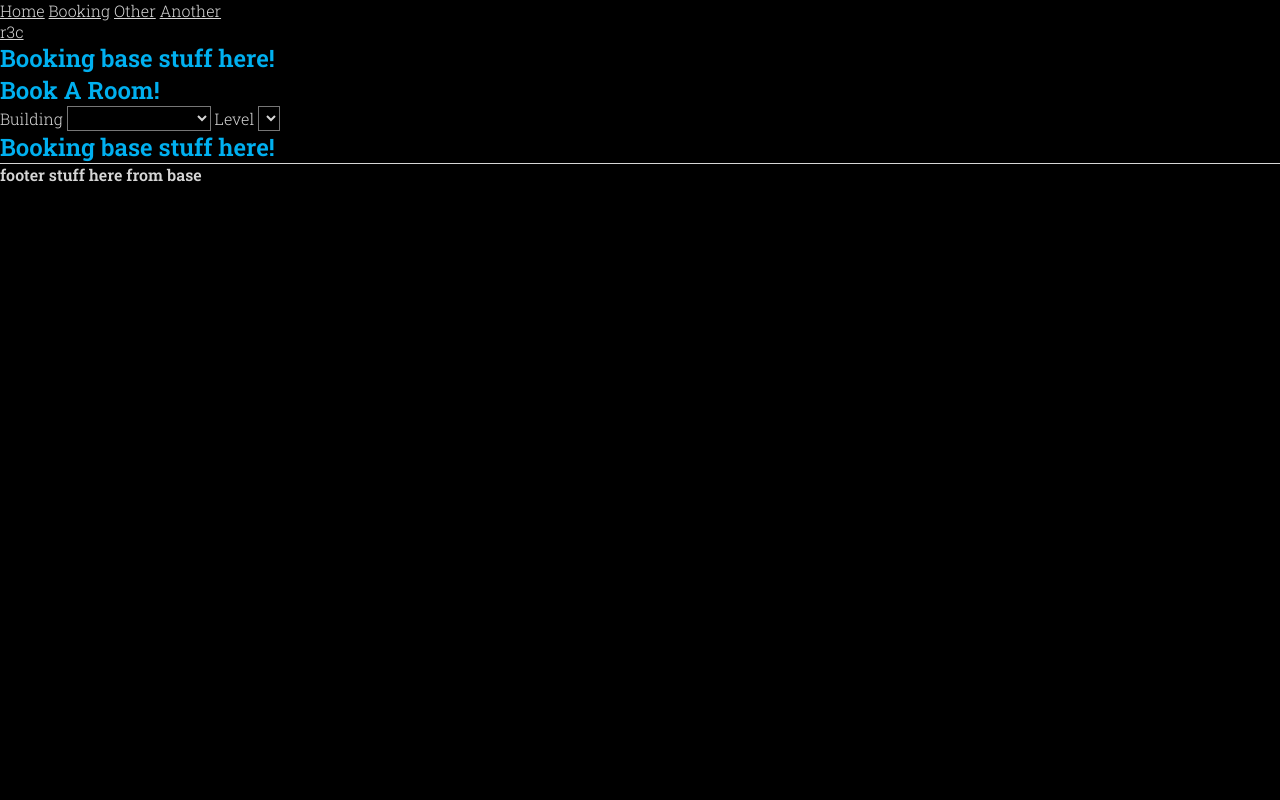
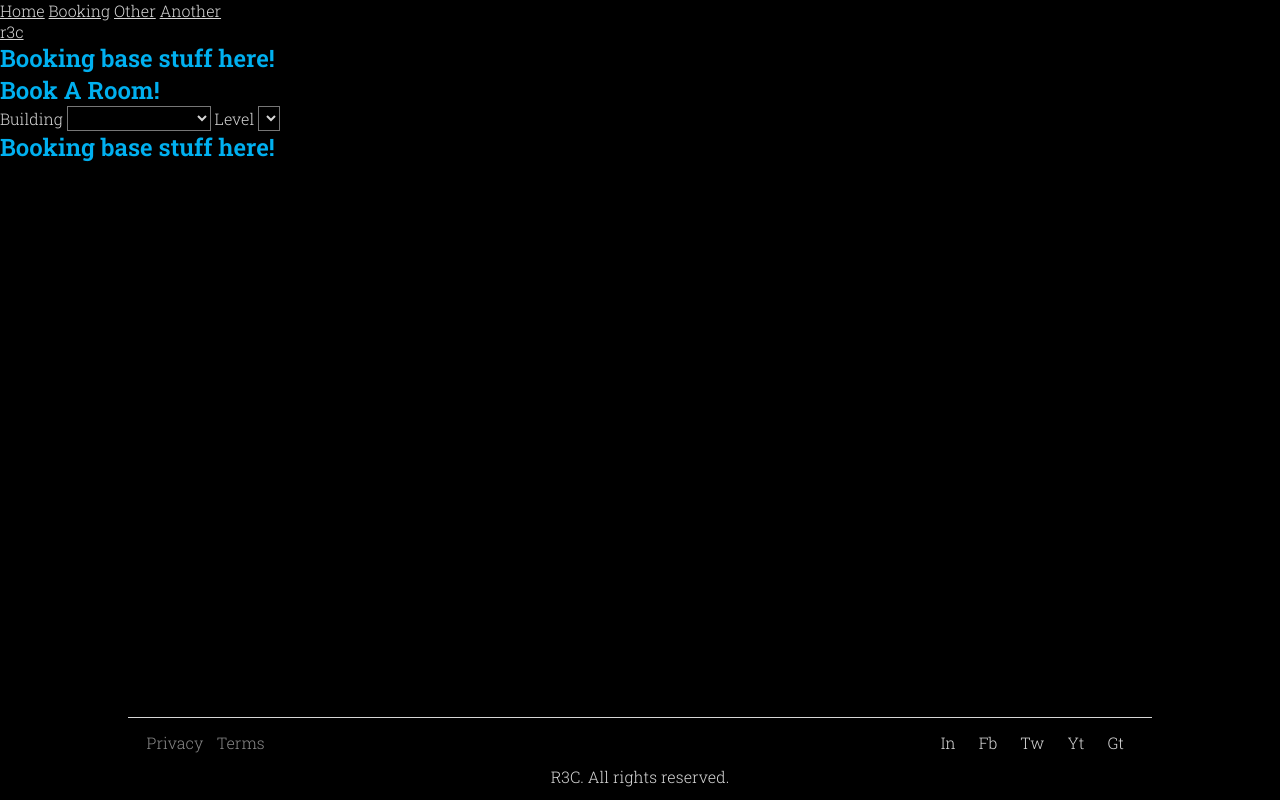
Before and after one commit to nikzeyn/ResourceCenter, a Django app: page /booking/ in a window 1280 px wide. Run offline with Django 3.2, Linux system fonts and the light colour scheme; tables that the repository leaves empty hold one stand-in row (values such as "Sample post"); lists and menus that the app fills with data are empty.

Commit message:
updated footer styling for desktop view

```diff
--- a/prj_resource_center/static/css/common.css
+++ b/prj_resource_center/static/css/common.css
@@ -28,6 +28,41 @@ h1 {
 /* ************************ */
 
 footer {
-	border-top:solid 1px  #d6d6d6;
+	width: 80%;
+	border-top: solid 1px #d6d6d6;
+	position: fixed;
+	bottom: 0;
+	text-align: center;
+	float: right;
+	margin: 1% 10%;
+}
 
+footer a {
+	color: #888;
+	text-decoration: none;
+	margin-right: 2%;
 }
+
+footer a:hover {
+	color: #00B0F0;
+}
+
+.footer_col {
+	width: 47%;
+	/* border-top: solid 1px #d6d6d6; */
+	margin: 1%;
+	display: inline-block;
+}
+
+.footer_col_right {
+	text-align: right;
+}
+
+.footer_col_left {
+	text-align: left;
+}
+
+.social {
+	display: inline-block;
+	margin: 0.2rem 0.6rem;
+}
--- a/prj_resource_center/templates/base.html
+++ b/prj_resource_center/templates/base.html
@@ -33,7 +33,19 @@
 	{% endblock content_booking %}
 
 	<footer>
-		<h5>footer stuff here from base</h5>
+		<div class="footer_col footer_col_left">
+			<a href="">Privacy</a>
+			<a href="">Terms</a>
+		</div>
+		<div class="footer_col footer_col_right">
+			<div class="social">In</div>
+			<div class="social">Fb</div>
+			<div class="social">Tw</div>
+			<div class="social">Yt</div>
+			<div class="social">Gt</div>
+
+		</div>
+		<p>R3C. All rights reserved.</p>
 	</footer>
 
 </body>
```
